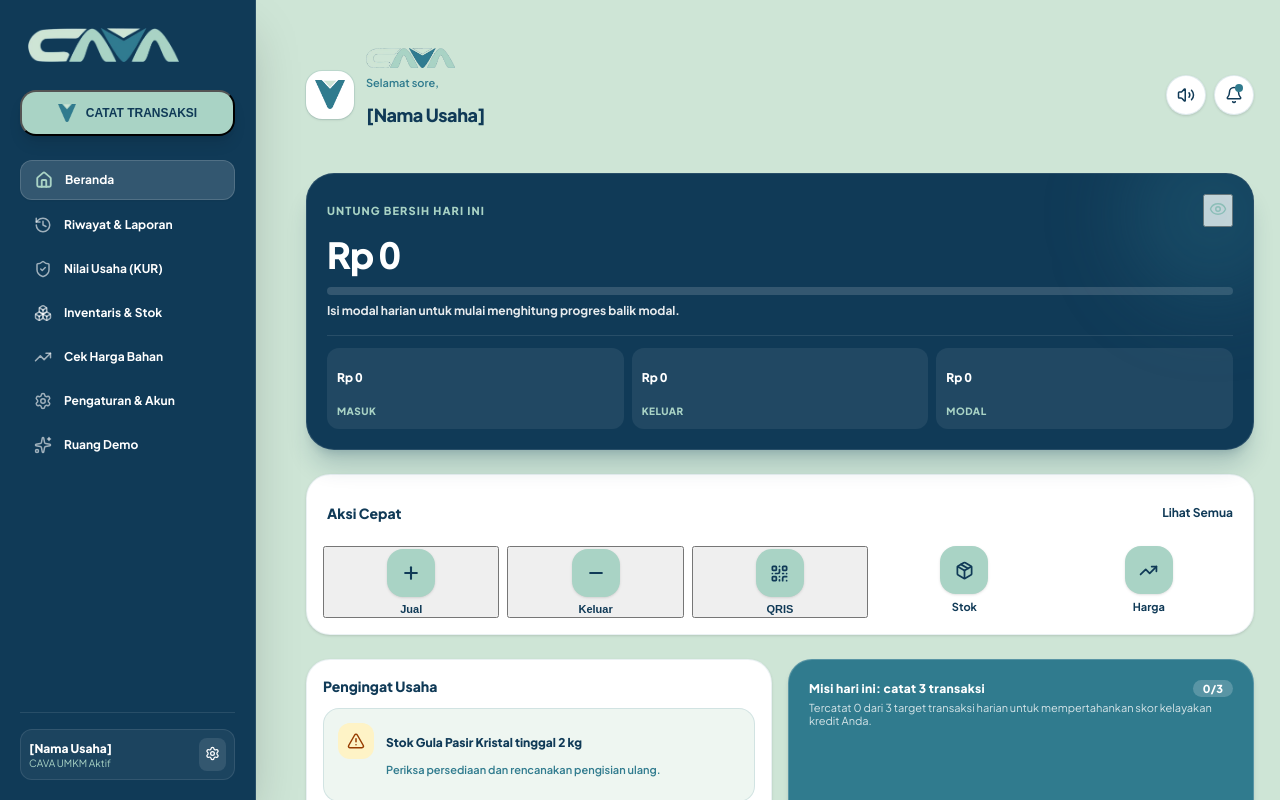
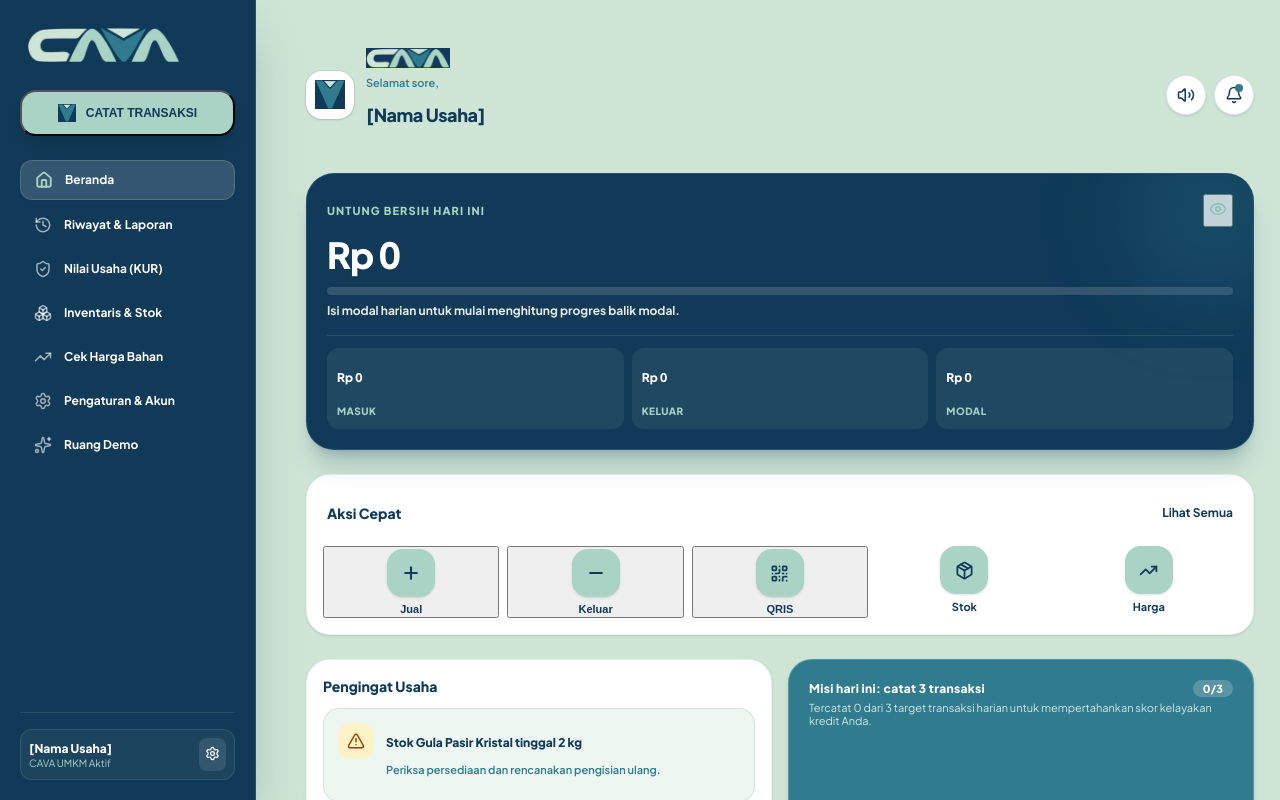
Before and after one commit to elfa306/umkmredesign, a Next.js app: page /kasir in a window 1280 px wide. Shown: the top 800 px of the page. Built offline with nearby package versions, Linux system fonts and the light colour scheme; no server answers; the database is empty.

Commit message:
Use matching light and dark CAVA logo assets by surface

```diff
--- a/components/CavaLogo.tsx
+++ b/components/CavaLogo.tsx
@@ -20,7 +20,7 @@ export function CavaVMark({ size, height, className = '', light = false }: CavaV
 
   return (
     <img
-      src="/cava-v-exact.png"
+      src={light ? "/cava-v-exact.png" : "/cava-v-exact-dark.png"}
       alt="CAVA V Emblem"
       width={numDim}
       height={numDim}
@@ -100,7 +100,7 @@ export function CavaLogo({
     <div className={`inline-flex flex-col items-start select-none ${className}`}>
       <div className="flex items-center">
         <img
-          src="/cava-logo-exact.png"
+          src={light ? "/cava-logo-exact.png" : "/cava-logo-exact-dark.png"}
           alt="CAVA"
           height={logoHeight}
           className="object-contain"
```
